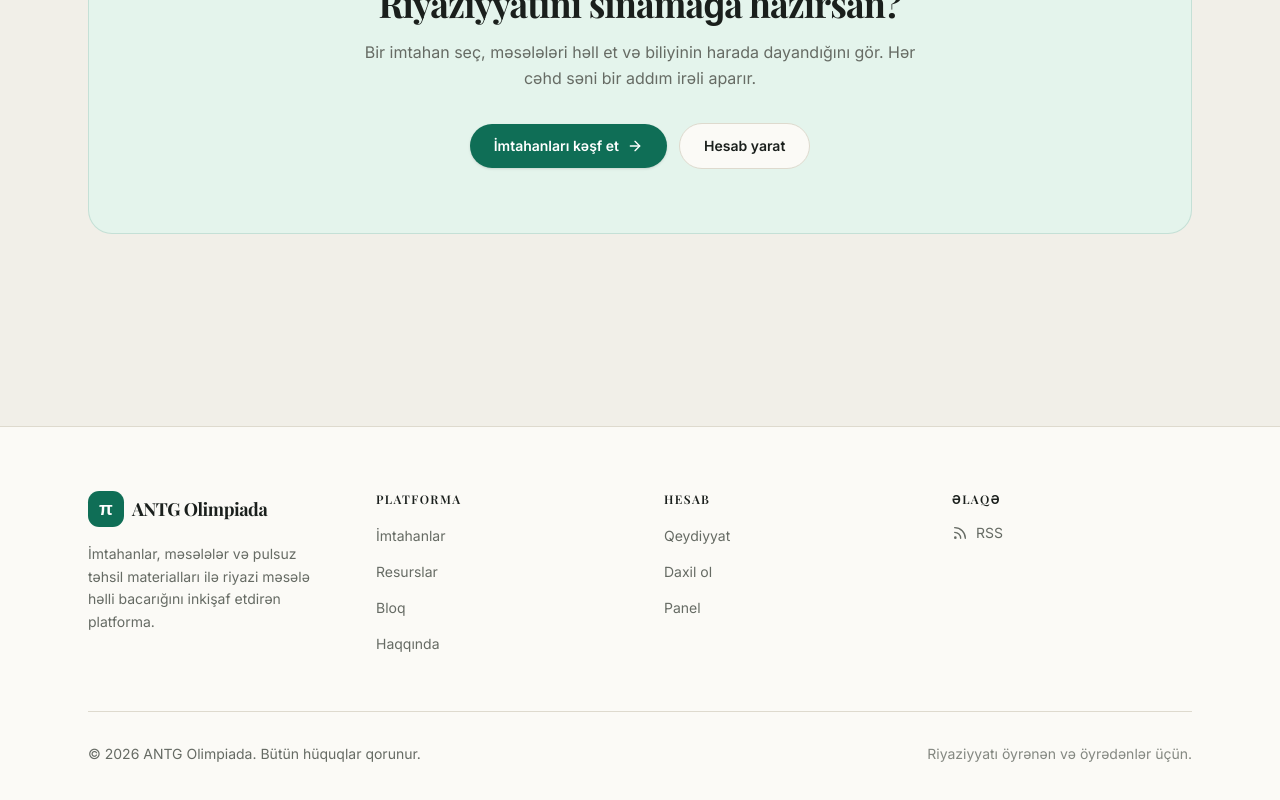
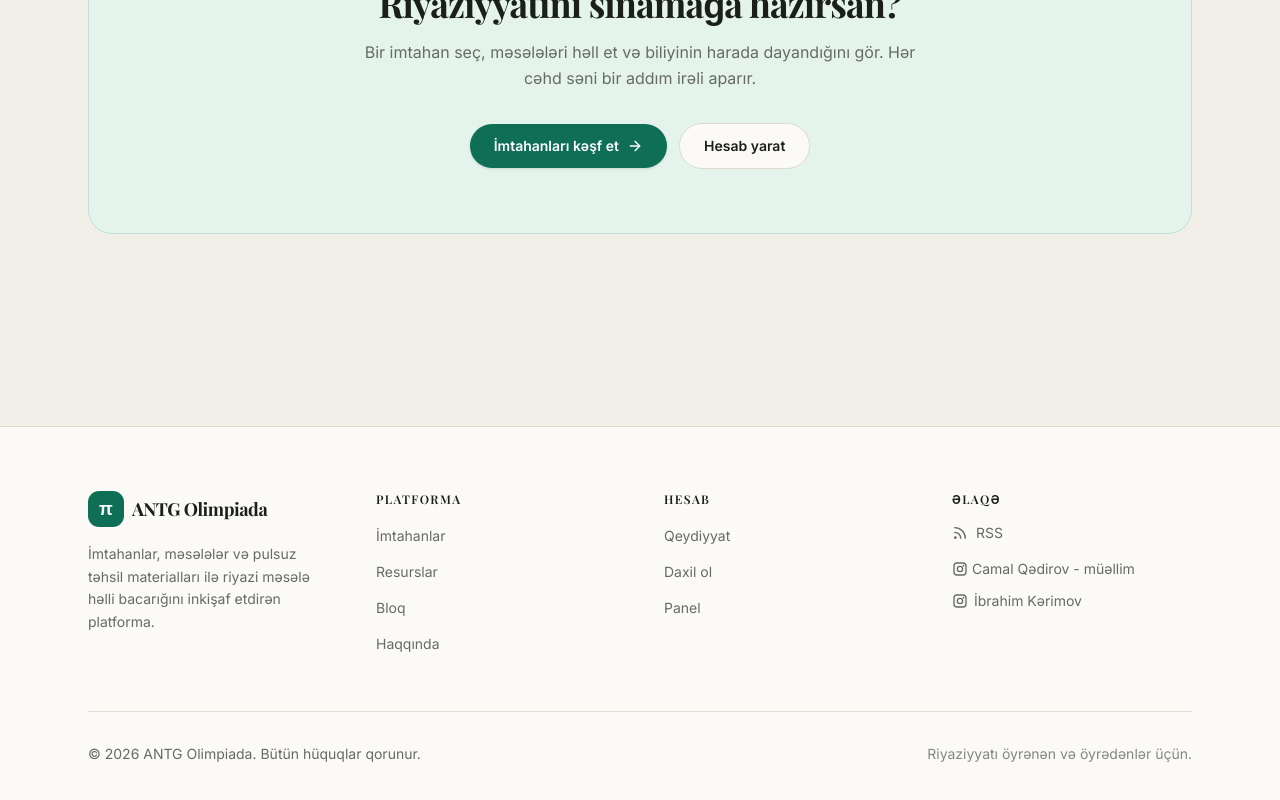
Before and after one commit to ibrahimktech/mathematics-website, a Next.js app: page / in a window 1280 px wide. Shown: the part 2951-3751 px from the top of the page. Built offline with nearby package versions, Linux system fonts and the light colour scheme; no server answers; the database is empty.

Commit message:
added 2 instagram accounts in the footer section

```diff
--- a/app/(public)/haqqinda/page.tsx
+++ b/app/(public)/haqqinda/page.tsx
@@ -64,6 +64,9 @@ export default function AboutPage() {
           oxunaqlılıqla. İmtahanlar isə öyrəndiklərini praktikada tətbiq etmək
           üçündür.
         </p>
+        <p>
+          ANTG Olimpiada saytındakı testlər, bloqlar və imtahanlar Camal Qədirov tərəfindən hazırlanır. Web saytın texniki tərəfi, yəni proqramlaşdırılması isə İbrahim Kərimov tərəfindən idarə olunur.
+        </p>
       </div>
 
       <h2 className="font-display text-foreground mt-14 text-2xl font-bold tracking-tight">
--- a/components/site/Footer.tsx
+++ b/components/site/Footer.tsx
@@ -3,10 +3,10 @@ import { Rss } from "lucide-react";
 import { SITE } from "@/lib/site";
 
 /** GitHub mark (lucide removed brand icons, so we inline it). */
-function GithubIcon({ className }: { className?: string }) {
+function InstagramIcon({ className }: { className?: string }) {
   return (
     <svg viewBox="0 0 24 24" fill="currentColor" aria-hidden className={className}>
-      <path d="M12 .5C5.37.5 0 5.87 0 12.5c0 5.3 3.44 9.8 8.21 11.39.6.11.82-.26.82-.58v-2.03c-3.34.73-4.04-1.61-4.04-1.61-.55-1.39-1.34-1.76-1.34-1.76-1.09-.75.08-.73.08-.73 1.2.08 1.84 1.24 1.84 1.24 1.07 1.84 2.81 1.31 3.5 1 .11-.78.42-1.31.76-1.61-2.67-.3-5.47-1.33-5.47-5.93 0-1.31.47-2.38 1.24-3.22-.12-.3-.54-1.52.12-3.17 0 0 1.01-.32 3.3 1.23a11.5 11.5 0 0 1 6 0c2.29-1.55 3.3-1.23 3.3-1.23.66 1.65.24 2.87.12 3.17.77.84 1.24 1.91 1.24 3.22 0 4.61-2.81 5.62-5.49 5.92.43.37.81 1.1.81 2.22v3.29c0 .32.22.7.83.58A12.01 12.01 0 0 0 24 12.5C24 5.87 18.63.5 12 .5Z" />
+      <path d="M7.5 2h9A5.5 5.5 0 0 1 22 7.5v9a5.5 5.5 0 0 1-5.5 5.5h-9A5.5 5.5 0 0 1 2 16.5v-9A5.5 5.5 0 0 1 7.5 2Zm0 2A3.5 3.5 0 0 0 4 7.5v9A3.5 3.5 0 0 0 7.5 20h9a3.5 3.5 0 0 0 3.5-3.5v-9A3.5 3.5 0 0 0 16.5 4h-9ZM12 7a5 5 0 1 1 0 10 5 5 0 0 1 0-10Zm0 2a3 3 0 1 0 0 6 3 3 0 0 0 0-6Zm5.25-3.25a1.25 1.25 0 1 1 0 2.5 1.25 1.25 0 0 1 0-2.5Z" />
     </svg>
   );
 }
@@ -33,7 +33,7 @@ function FooterLink({ href, children }: { href: string; children: React.ReactNod
 }
 
 export function Footer() {
-  const { github, email } = SITE.links;
+  const { instagram_teacher, instagram_developer } = SITE.links;
 
   return (
     <footer className="border-border bg-card mt-24 border-t">
@@ -91,25 +91,27 @@ export function Footer() {
                   <Rss className="size-4" /> RSS
                 </a>
               </li>
-              {github && (
+              {instagram_teacher && (
                 <li>
                   <a
-                    href={github}
+                    href={instagram_teacher}
                     target="_blank"
                     rel="noreferrer"
-                    className="text-muted-foreground hover:text-primary inline-flex items-center gap-2 text-sm transition-colors"
+                    className="text-muted-foreground hover:text-primary text-sm transition-colors flex gap-1 items-center"
                   >
-                    <GithubIcon className="size-4" /> GitHub
+                    <InstagramIcon className="size-4" /> Camal Qədirov - müəllim
                   </a>
                 </li>
               )}
-              {email && (
+              {instagram_developer && (
                 <li>
                   <a
-                    href={`mailto:${email}`}
-                    className="text-muted-foreground hover:text-primary text-sm transition-colors"
+                    href={instagram_developer}
+                    target="_blank"
+                    rel="noreferrer"
+                    className="text-muted-foreground hover:text-primary text-sm transition-colors flex gap-1.5 items-center"
                   >
-                    Əlaqə
+                    <InstagramIcon className="size-4" /> İbrahim Kərimov
                   </a>
                 </li>
               )}
--- a/lib/site.ts
+++ b/lib/site.ts
@@ -17,8 +17,10 @@ export const SITE = {
    * hide that link. Fill these in to point at your own profiles.
    */
   links: {
-    github: "",
-    email: "",
+    github: "https://github.com/ibrahimktech",
+    email: "ibrahimkarimov@hotmail.com",
+    instagram_teacher: "https://www.instagram.com/antg_olimpiada_haz/",
+    instagram_developer: "https://www.instagram.com/ibrahimk.tech/",
   },
 } as const;
 
```
